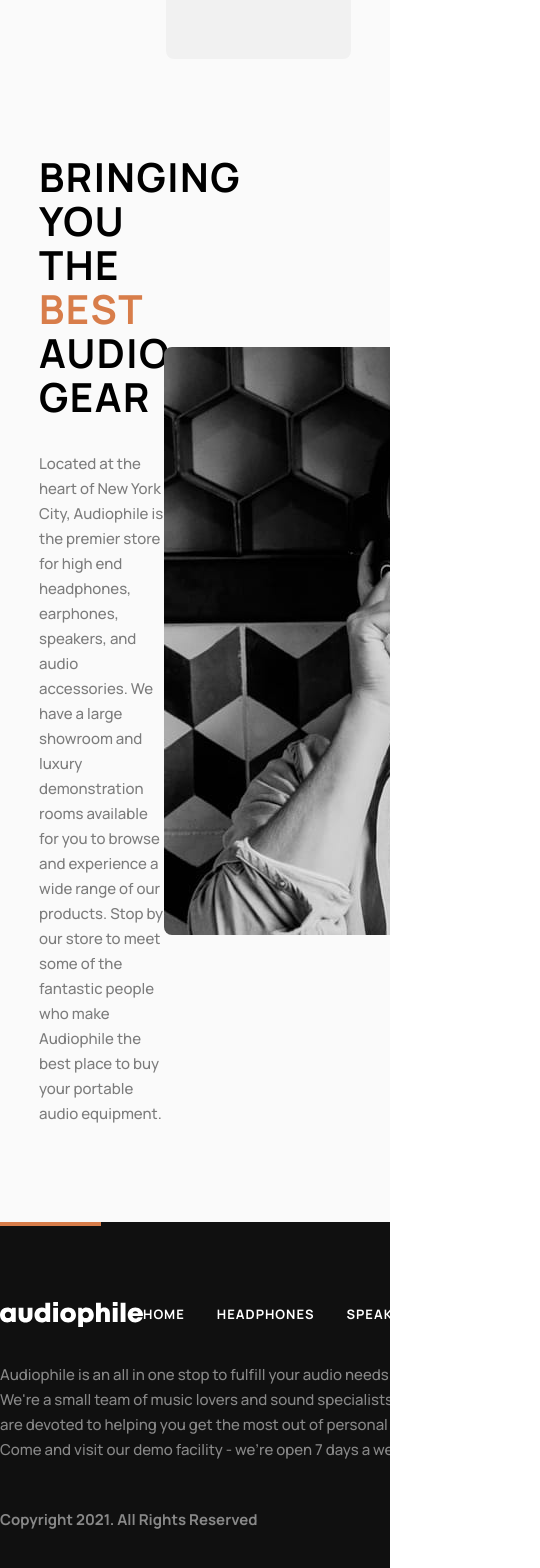
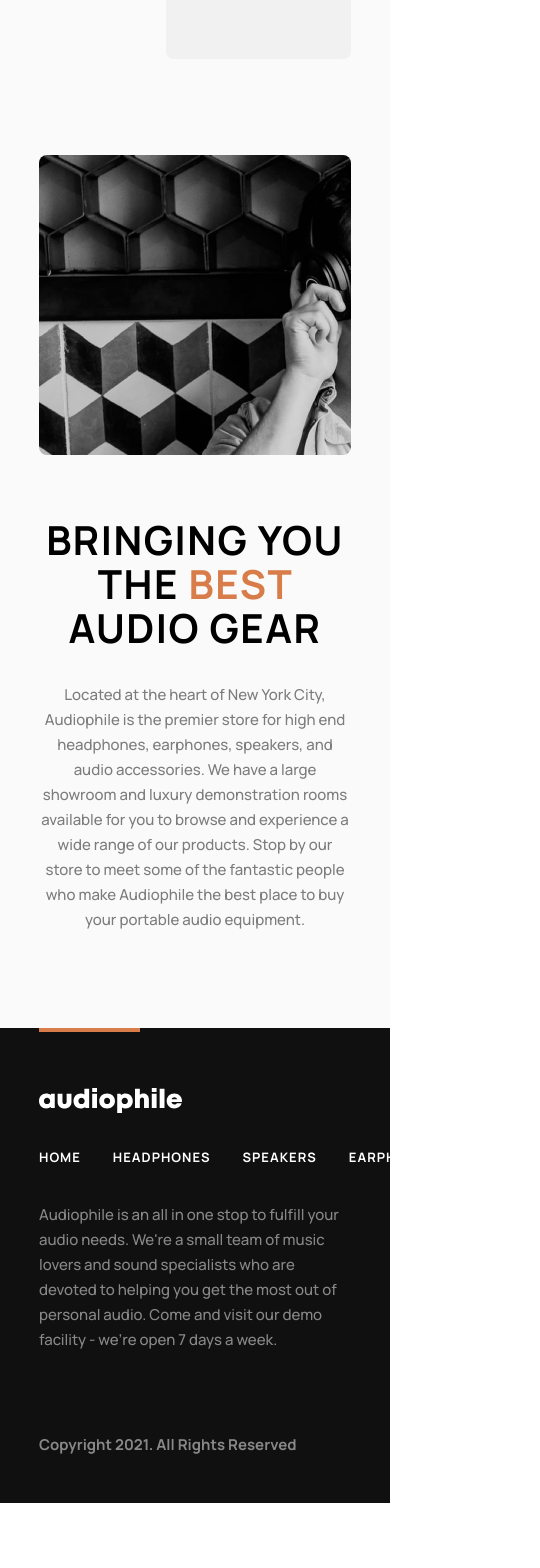
Before and after one commit to davidthus/audiophile-ecommerce, a React (Create React App) app: page / in a window 390 px wide. Shown: the part 2566-4134 px from the top of the page, 540 px wide, since content can reach past the window. After the commit the page ends 4069 px from the top, so only its background shows below. Built offline with nearby package versions, Linux system fonts and the light colour scheme.

Commit message:
finish tablet mode of home page

```diff
--- a/src/components/BestGear/BestGear.style.ts
+++ b/src/components/BestGear/BestGear.style.ts
@@ -1,4 +1,6 @@
 import styled from "styled-components";
+import bestGearDesktopSrc from "../../assets/shared/desktop/image-best-gear.jpg";
+import bestGearTabletSrc from "../../assets/shared/tablet/image-best-gear.jpg";
 import { HeadingTwo, Subtitle } from "../../shared/typography";
 
 export const Container = styled.section`
@@ -6,17 +8,37 @@
   display: flex;
   justify-content: space-between;
   align-items: center;
+
+  @media (max-width: 1240px) {
+    flex-direction: column-reverse;
+    gap: 63px;
+    justify-content: flex-start;
+  }
 `;
 
-export const Image = styled.img`
+export const Image = styled.div`
   width: auto;
   height: 100%;
   border-radius: 8px;
+  background-image: url(${bestGearDesktopSrc});
+  background-size: cover;
+  background-repeat: no-repeat;
+  background-position: top left;
+
+  @media (max-width: 1240px) {
+    background-image: url(${bestGearTabletSrc});
+    width: 100%;
+    height: 300px;
+  }
 `;
 
 export const Heading = styled.h2`
   ${HeadingTwo}
   color: #000;
+
+  @media (max-width: 1240px) {
+    text-align: center;
+  }
 `;
 
 export const Emphasis = styled.em`
@@ -30,6 +52,9 @@
   color: #000000;
   mix-blend-mode: normal;
   opacity: 0.5;
+  @media (max-width: 1240px) {
+    text-align: center;
+  }
 `;
 
 export const ArticleWrapper = styled.article`
@@ -38,4 +63,10 @@
   justify-content: center;
   gap: 2rem;
   width: 40%;
+
+  @media (max-width: 1240px) {
+    align-items: center;
+    width: 100%;
+    max-width: 573px;
+  }
 `;
--- a/src/components/BestGear/BestGear.tsx
+++ b/src/components/BestGear/BestGear.tsx
@@ -1,5 +1,4 @@
 import React from "react";
-import bestGearSrc from "../../assets/shared/desktop/image-best-gear.jpg";
 import {
   ArticleWrapper,
   Container,
@@ -25,7 +24,7 @@
           best place to buy your portable audio equipment.
         </Description>
       </ArticleWrapper>
-      <Image src={bestGearSrc} alt="the best audio gear" />
+      <Image />
     </Container>
   );
 }
--- a/src/layout/Footer/Footer.style.ts
+++ b/src/layout/Footer/Footer.style.ts
@@ -7,7 +7,12 @@
   display: flex;
   align-items: center;
   justify-content: center;
-  padding-bottom: clamp(36px, 2vw, 60px);
+  padding-bottom: 60px;
+
+  @media (max-width: 1240px) {
+    padding-inline: 39px;
+    padding-bottom: 46px;
+  }
 `;
 
 export const Wrapper = styled.div`
@@ -15,6 +20,12 @@
   max-width: 1110px;
   display: grid;
   grid-template: 80px 60px 90px 80px / 1fr;
+
+  @media (max-width: 1240px) {
+    display: flex;
+    flex-direction: column;
+    align-items: flex-start;
+  }
 `;
 
 export const NavLink = styled.p`
@@ -37,11 +48,16 @@
 export const About = styled.p`
   ${Subtitle}
   color: #FFFFFF;
-
   mix-blend-mode: normal;
   opacity: 0.5;
   width: 100%;
   max-width: 540px;
+
+  @media (max-width: 1240px) {
+    margin-top: 32px;
+    max-width: auto;
+    width: 100%;
+  }
 `;
 
 export const FooterBarWrapper = styled.div`
@@ -50,6 +66,10 @@
   display: flex;
   align-items: flex-start;
   justify-content: flex-start;
+
+  @media (max-width: 1240px) {
+    height: 60px;
+  }
 `;
 
 export const FooterBar = styled.div`
@@ -62,6 +82,12 @@
   display: flex;
   justify-content: space-between;
   align-items: flex-start;
+
+  @media (max-width: 1240px) {
+    flex-direction: column;
+    gap: 32px;
+    justify-content: flex-start;
+  }
 `;
 
 export const AboutWrapper = styled.article`
@@ -82,6 +108,10 @@
   display: flex;
   justify-content: space-between;
   align-items: flex-end;
+  @media (max-width: 1240px) {
+    margin-top: 80px;
+    width: 100%;
+  }
 `;
 
 export const CopyrightText = styled.p`
--- a/src/layout/Footer/Footer.tsx
+++ b/src/layout/Footer/Footer.tsx
@@ -1,6 +1,7 @@
 import React from "react";
 import { Link } from "react-router-dom";
 import { ReactComponent as Logo } from "../../assets/shared/desktop/logo.svg";
+import { useMatchMedia } from "../../hooks/useMatchMedia";
 import {
   About,
   AboutWrapper,
@@ -18,6 +19,8 @@
 } from "./Footer.style";
 
 function Footer() {
+  const { isTabletSize, isDesktopSize } = useMatchMedia();
+
   const appPaths = [
     {
       name: "home",
@@ -60,6 +63,7 @@
             to helping you get the most out of personal audio. Come and visit
             our demo facility - we’re open 7 days a week.
           </About>
+          {isDesktopSize && (
             <SocialsWrapper>
               <SocialsSvg
                 width="24"
@@ -95,9 +99,47 @@
                 />
               </SocialsSvg>
             </SocialsWrapper>
+          )}
         </AboutWrapper>
         <CopyrightWrapper>
           <CopyrightText>Copyright 2021. All Rights Reserved</CopyrightText>
+          {isTabletSize && (
+            <SocialsWrapper>
+              <SocialsSvg
+                width="24"
+                height="24"
+                xmlns="http://www.w3.org/2000/svg"
+              >
+                <path
+                  d="M22.675 0H1.325C.593 0 0 .593 0 1.325v21.351C0 23.407.593 24 1.325 24H12.82v-9.294H9.692v-3.622h3.128V8.413c0-3.1 1.893-4.788 4.659-4.788 1.325 0 2.463.099 2.795.143v3.24l-1.918.001c-1.504 0-1.795.715-1.795 1.763v2.313h3.587l-.467 3.622h-3.12V24h6.116c.73 0 1.323-.593 1.323-1.325V1.325C24 .593 23.407 0 22.675 0z"
+                  fill="#FFF"
+                  fillRule="nonzero"
+                />
+              </SocialsSvg>
+              <SocialsSvg
+                width="24"
+                height="20"
+                xmlns="http://www.w3.org/2000/svg"
+              >
+                <path
+                  d="M24 2.557a9.83 9.83 0 01-2.828.775A4.932 4.932 0 0023.337.608a9.864 9.864 0 01-3.127 1.195A4.916 4.916 0 0016.616.248c-3.179 0-5.515 2.966-4.797 6.045A13.978 13.978 0 011.671 1.149a4.93 4.93 0 001.523 6.574 4.903 4.903 0 01-2.229-.616c-.054 2.281 1.581 4.415 3.949 4.89a4.935 4.935 0 01-2.224.084 4.928 4.928 0 004.6 3.419A9.9 9.9 0 010 17.54a13.94 13.94 0 007.548 2.212c9.142 0 14.307-7.721 13.995-14.646A10.025 10.025 0 0024 2.557z"
+                  fill="#FFF"
+                  fillRule="nonzero"
+                />
+              </SocialsSvg>
+              <SocialsSvg
+                width="24"
+                height="24"
+                xmlns="http://www.w3.org/2000/SocialsSvg"
+              >
+                <path
+                  d="M12 2.163c3.204 0 3.584.012 4.85.07 3.252.148 4.771 1.691 4.919 4.919.058 1.265.069 1.645.069 4.849 0 3.205-.012 3.584-.069 4.849-.149 3.225-1.664 4.771-4.919 4.919-1.266.058-1.644.07-4.85.07-3.204 0-3.584-.012-4.849-.07-3.26-.149-4.771-1.699-4.919-4.92-.058-1.265-.07-1.644-.07-4.849 0-3.204.013-3.583.07-4.849.149-3.227 1.664-4.771 4.919-4.919 1.266-.057 1.645-.069 4.849-.069zM12 0C8.741 0 8.333.014 7.053.072 2.695.272.273 2.69.073 7.052.014 8.333 0 8.741 0 12c0 3.259.014 3.668.072 4.948.2 4.358 2.618 6.78 6.98 6.98C8.333 23.986 8.741 24 12 24c3.259 0 3.668-.014 4.948-.072 4.354-.2 6.782-2.618 6.979-6.98.059-1.28.073-1.689.073-4.948 0-3.259-.014-3.667-.072-4.947-.196-4.354-2.617-6.78-6.979-6.98C15.668.014 15.259 0 12 0zm0 5.838a6.162 6.162 0 100 12.324 6.162 6.162 0 000-12.324zM12 16a4 4 0 110-8 4 4 0 010 8zm6.406-11.845a1.44 1.44 0 100 2.881 1.44 1.44 0 000-2.881z"
+                  fill="#FFF"
+                  fillRule="nonzero"
+                />
+              </SocialsSvg>
+            </SocialsWrapper>
+          )}
         </CopyrightWrapper>
       </Wrapper>
     </Container>
```
Lines whose indentation alone changed are shown as unchanged.
